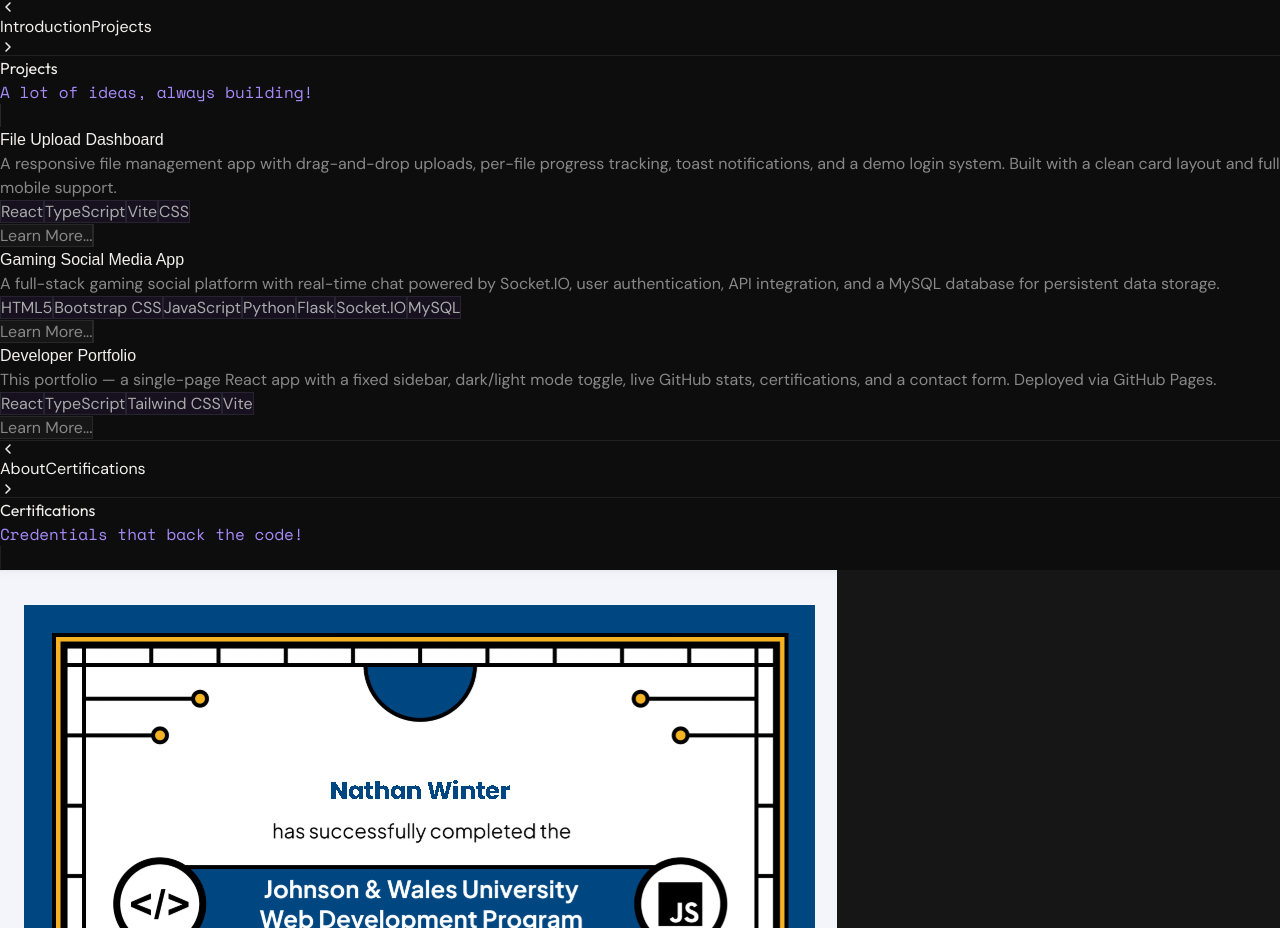
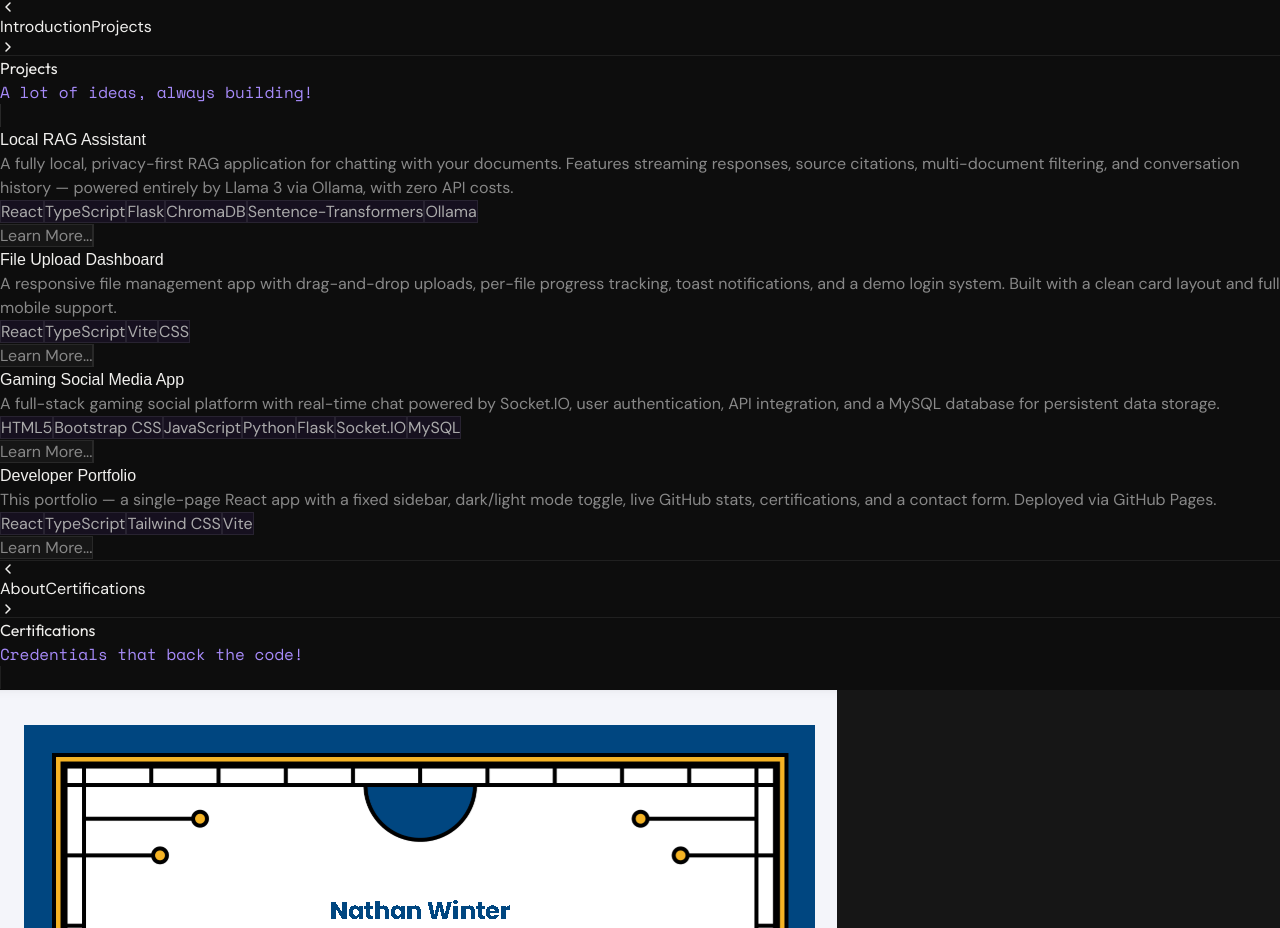
Before and after one commit to Winter0996/Dev-Portfolio, a React (Vite) app: page / in a window 1280 px wide. Shown: the part 1494-2422 px from the top of the page. Built offline with nearby package versions, Linux system fonts and the light colour scheme; no server answers.

Commit message:
feat: add local-rag-assistant and live URL for developer portfolio

```diff
--- a/src/data/projects.ts
+++ b/src/data/projects.ts
@@ -7,6 +7,13 @@ export interface Project {
 }
 
 export const projects: Project[] = [
+  {
+    title: 'Local RAG Assistant',
+    description:
+      'A fully local, privacy-first RAG application for chatting with your documents. Features streaming responses, source citations, multi-document filtering, and conversation history — powered entirely by Llama 3 via Ollama, with zero API costs.',
+    tech: ['React', 'TypeScript', 'Flask', 'ChromaDB', 'Sentence-Transformers', 'Ollama'],
+    repoUrl: 'https://github.com/Winter0996/local-rag-assistant',
+  },
   {
     title: 'File Upload Dashboard',
     description:
@@ -27,5 +34,6 @@ export const projects: Project[] = [
       'This portfolio — a single-page React app with a fixed sidebar, dark/light mode toggle, live GitHub stats, certifications, and a contact form. Deployed via GitHub Pages.',
     tech: ['React', 'TypeScript', 'Tailwind CSS', 'Vite'],
     repoUrl: 'https://github.com/Winter0996/Dev-Portfolio',
+    liveUrl: 'https://nathanwinter.vercel.app/',
   },
 ];
```
